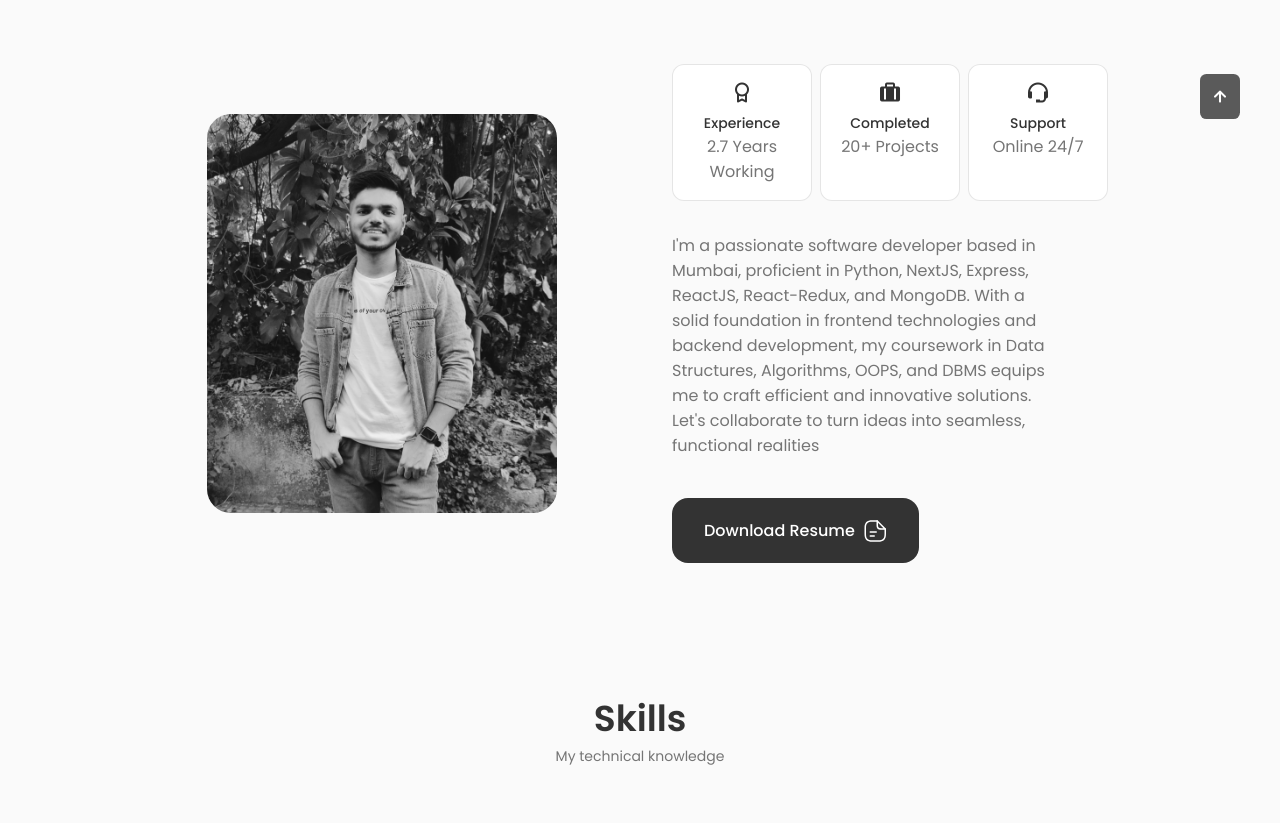
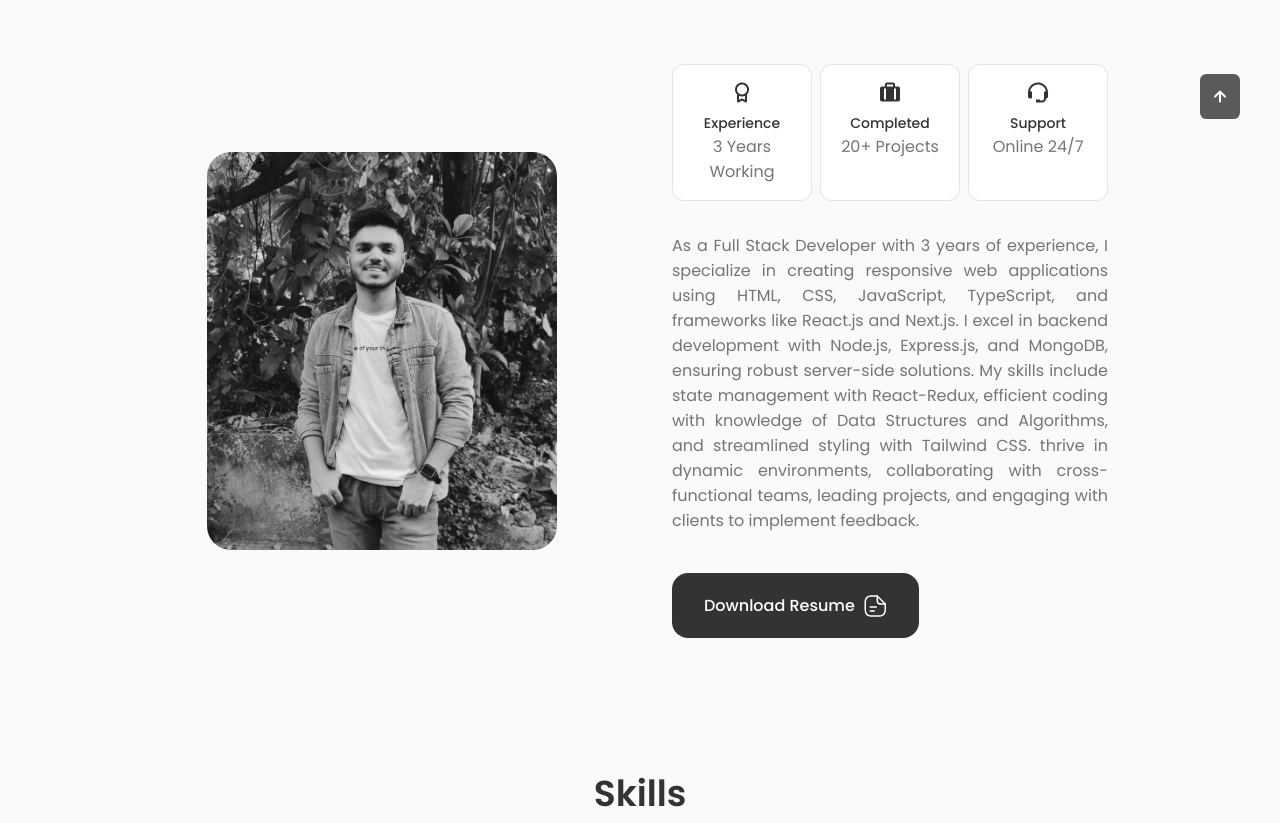
Before and after one commit to omkar1304/Personal-Portfolio, a React (Create React App) app: page / in a window 1280 px wide. Shown: the part 841-1664 px from the top of the page. Built offline with nearby package versions, Linux system fonts and the light colour scheme.

Commit message:
Updated new details

```diff
--- a/src/components/about/About.jsx
+++ b/src/components/about/About.jsx
@@ -11,17 +11,25 @@ const About = () => {
       <span className="section__subtitle">My Introduction</span>
 
       <div className="about__container container grid">
-        <img src={AboutImg} alt="avatar" className="about__img" data-aos="fade-down"/>
+        <img
+          src={AboutImg}
+          alt="avatar"
+          className="about__img"
+          data-aos="fade-down"
+        />
 
         <div className="about__data">
           <Info />
           <p className="about__description">
-            I'm a passionate software developer based in Mumbai, proficient in
-            Python, NextJS, Express, ReactJS, React-Redux, and MongoDB. With a
-            solid foundation in frontend technologies and backend development,
-            my coursework in Data Structures, Algorithms, OOPS, and DBMS equips
-            me to craft efficient and innovative solutions. Let's collaborate to
-            turn ideas into seamless, functional realities
+            As a Full Stack Developer with 3 years of experience, I specialize
+            in creating responsive web applications using HTML, CSS, JavaScript,
+            TypeScript, and frameworks like React.js and Next.js. I excel in
+            backend development with Node.js, Express.js, and MongoDB, ensuring
+            robust server-side solutions. My skills include state management
+            with React-Redux, efficient coding with knowledge of Data Structures
+            and Algorithms, and streamlined styling with Tailwind CSS. thrive in
+            dynamic environments, collaborating with cross-functional teams,
+            leading projects, and engaging with clients to implement feedback.
           </p>
           <a download="" href={CV} className="button button--flex">
             Download Resume
--- a/src/components/about/Info.jsx
+++ b/src/components/about/Info.jsx
@@ -6,7 +6,7 @@ const Info = () => {
         <div className='about__box' data-aos="fade-up">
             <i class='bx bx-award about__icon'></i>
             <h3 className='about__title'>Experience</h3>
-            <span>2.7 Years Working</span>
+            <span>3 Years Working</span>
         </div>
 
         <div className='about__box' data-aos="fade-up" data-aos-delay="100">
--- a/src/components/about/about.css
+++ b/src/components/about/about.css
@@ -40,8 +40,9 @@
 }
 
 .about__description {
-  padding: 0 4rem 0 0;
+  padding: 0 1rem 0 0;
   margin-bottom: var(--mb-2-5);
+  text-align: justify;
 }
 
 /*=============== BREAKPOINTS ===============*/
--- a/src/components/qualification/Qualification.jsx
+++ b/src/components/qualification/Qualification.jsx
@@ -110,8 +110,6 @@ const Qualification = () => {
               </div>
             </div>
 
-
-
           </div>
 
           <div
@@ -137,7 +135,8 @@ const Qualification = () => {
               </div>
             </div>
 
-            {/* <div className="qualification__data">
+
+            <div className="qualification__data">
               <div></div>
 
               <div>
@@ -146,15 +145,15 @@ const Qualification = () => {
               </div>
 
               <div>
-                <h3 className="qualification__title">UX Designer</h3>
-                <span className="qualification__subtitle">Apple - Spain</span>
+                <h3 className="qualification__title">Software Engineer</h3>
+                <span className="qualification__subtitle">NeoSOFT</span>
                 <div className="qualification__calendar">
-                  <i className="uil uil-bx-calendar-alt"></i> 2020 - 2021
+                  <i className="uil uil-bx-calendar-alt"></i> Feb 2021 - May 2024
                 </div>
               </div>
             </div>
 
-            <div className="qualification__data">
+            {/* <div className="qualification__data">
               <div>
                 <h3 className="qualification__title">Web Designer</h3>
                 <span className="qualification__subtitle">Figma - Spain</span>
```
Also changed, not shown: 1 other file (tests, documents, lock files or other folders).
